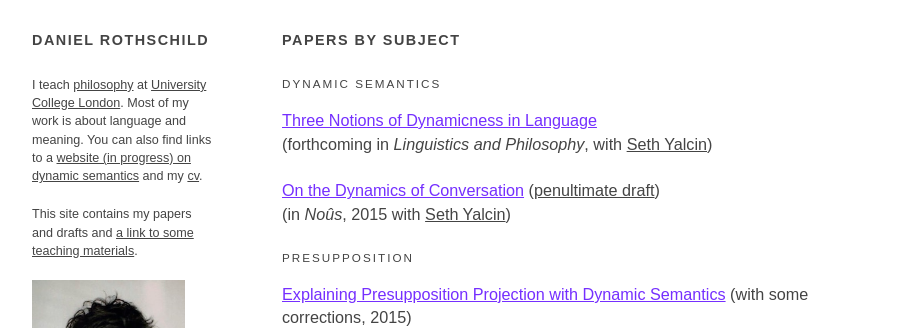
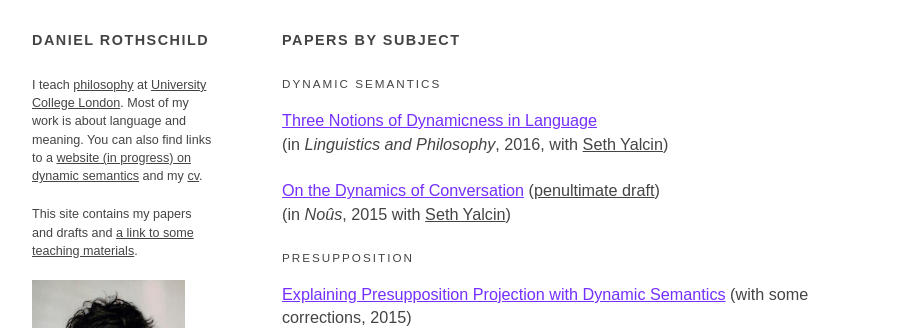
Before and after one commit to danielrothschild/danielrothschild.github.io, a Jekyll site: the page built from index.md, in a window 1280 px wide and 900 px high. Shown: the top 328 px of the window, without its empty margins (176-1089 px from the left). Built offline with Jekyll 4.4.1, drawn with Linux system fonts in a browser that asks for light colours; comment, search, counter and statistics services are not loaded.

Commit message:
fixed papers

```diff
--- a/index.md
+++ b/index.md
@@ -29,8 +29,8 @@ PAPERS BY SUBJECT<br />
 DYNAMIC SEMANTICS<br />
 
 </div>
-<p><a class="paper" href="discourse-submitted.pdf">Three Notions of Dynamicness in Language</a><br />
-(forthcoming in <em>Linguistics and Philosophy</em>, with <a href="http://yalcin.cc/">Seth Yalcin</a>)<br />
+<p><a class="paper" href="http://dx.doi.org/10.1007/s10988-016-9188-1">Three Notions of Dynamicness in Language</a><br />
+(in <em>Linguistics and Philosophy</em>, 2016, with <a href="http://yalcin.cc/">Seth Yalcin</a>)<br />
 <br />
 <a  class="paper" href="http://dx.doi.org/10.1111/nous.12121">On the Dynamics of Conversation</a> (<a href="dynamics.pdf">penultimate draft</a>)<br />
 (in <em>Noûs</em>, 2015 with <a href="http://yalcin.cc/">Seth Yalcin</a>)</p>
```
Also changed, not shown: 1 other file.
